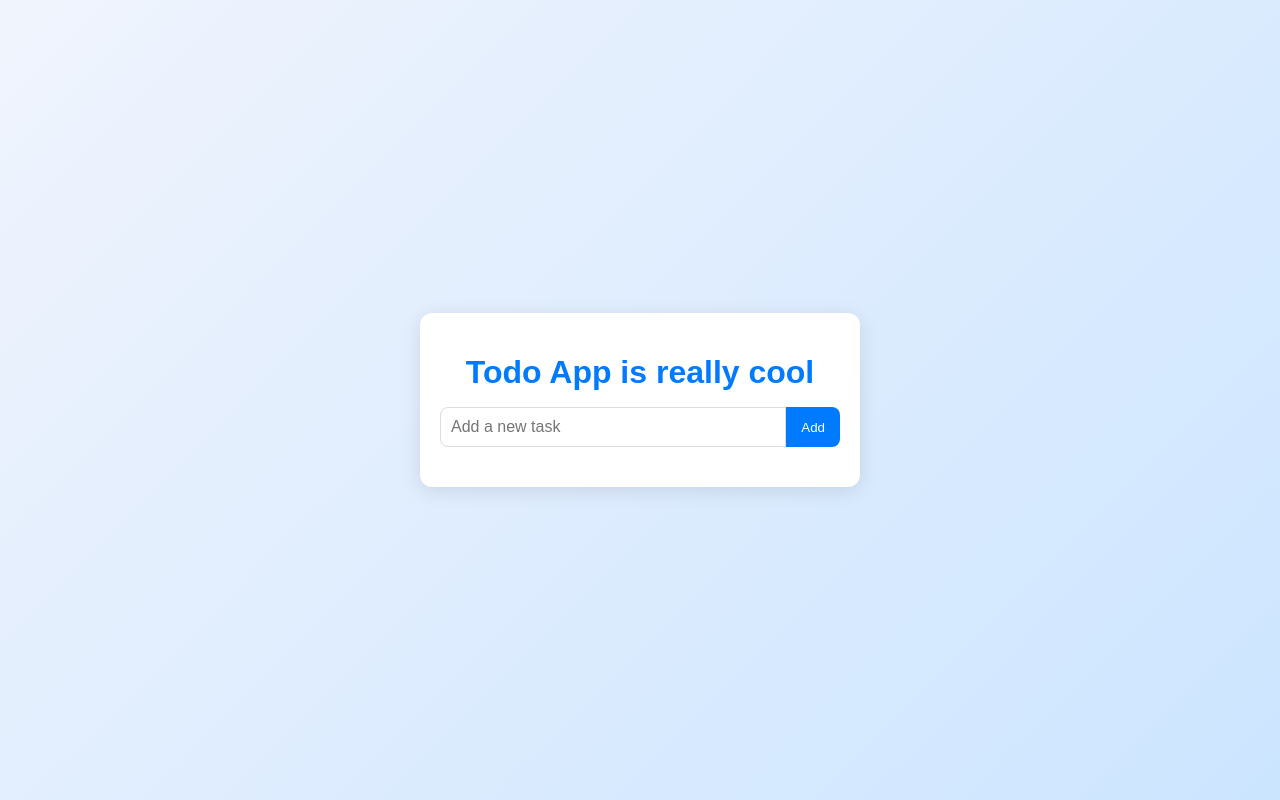
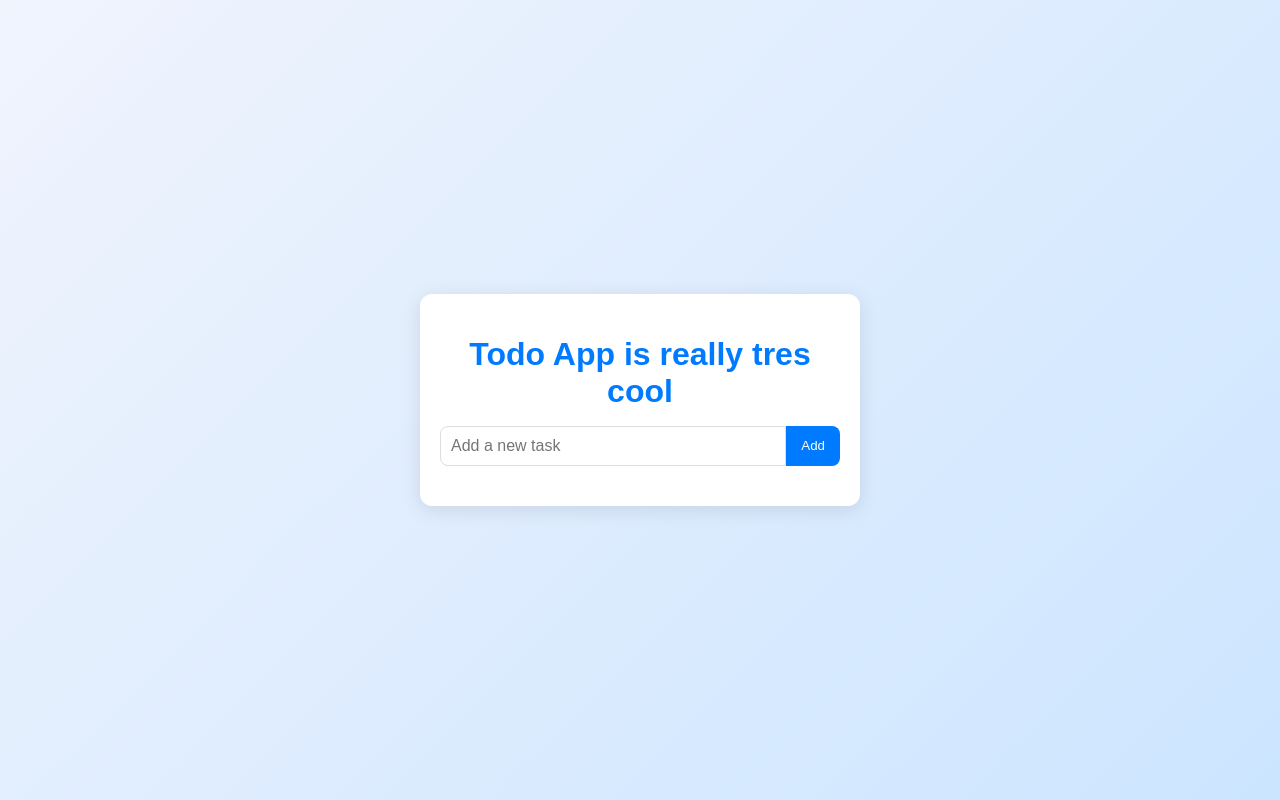
Before and after one commit to kanakas-michail-emf/module210-todo-kam, a plain HTML site: page src/frontend/index.html in a window 1280 px wide. Drawn offline with nearby package versions, Linux system fonts and the light colour scheme; no server answers.

Commit message:
test modif

```diff
--- a/src/frontend/index.html
+++ b/src/frontend/index.html
@@ -10,9 +10,10 @@
   </head>
   <body>
     <div class="app-container">
-    <h1>Todo App is really cool</h1>
+      <h1>Todo App is really tres cool</h1>
       <form id="todo-form">
-      <input type="text" id="todo-input" placeholder="Add a new task" required>
+        <input type="text" id="todo-input" placeholder="Add a new task"
+          required>
         <button type="submit">Add</button>
       </form>
       <ul id="todo-list"></ul>
```
Lines whose indentation alone changed are shown as unchanged.
